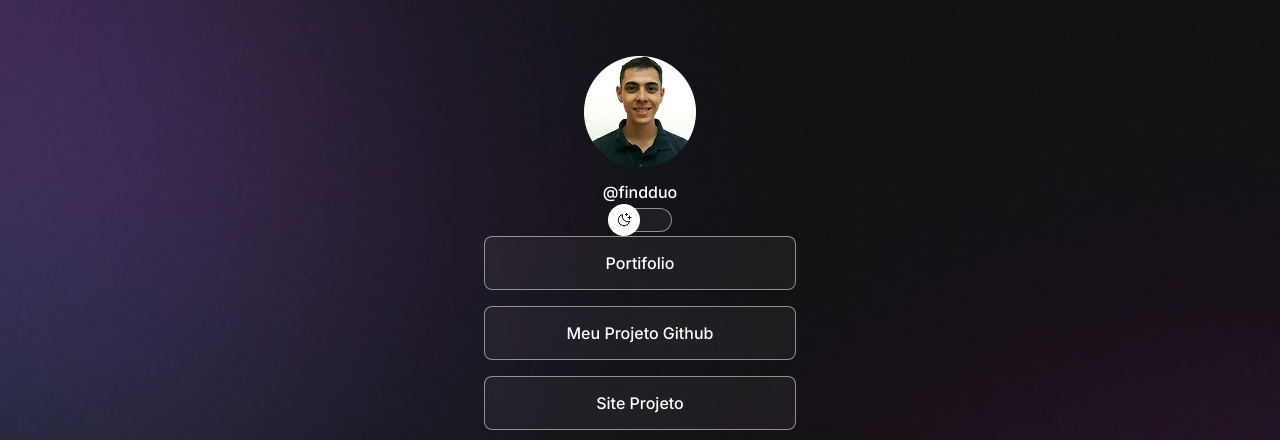
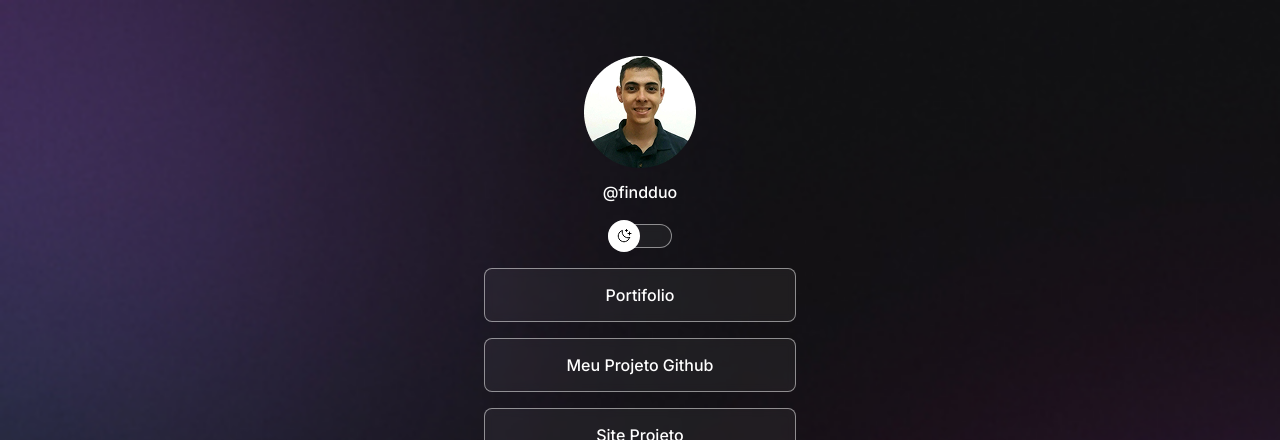
Before and after one commit to PedroFVRamos/PROTF-LIO, a plain HTML site: page index.html in a window 1280 px wide. Shown: the top 440 px of the page. Drawn offline with nearby package versions, Linux system fonts and the light colour scheme.

```diff
--- a/style.css
+++ b/style.css
@@ -73,7 +73,7 @@
 #switch {
     position: relative;
     width: 64px;
-    margin: 4px auto;
+    margin: 20px auto;
 }
 
 #switch button {
```
